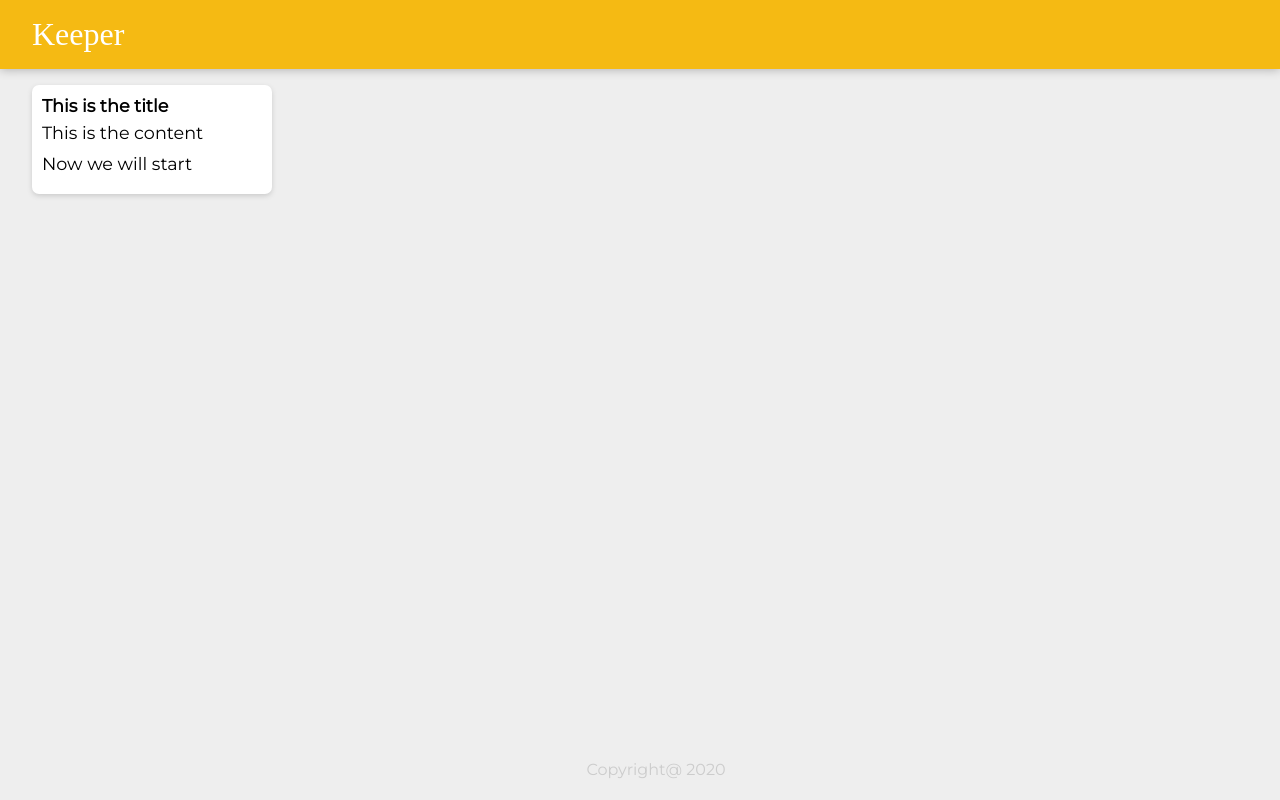
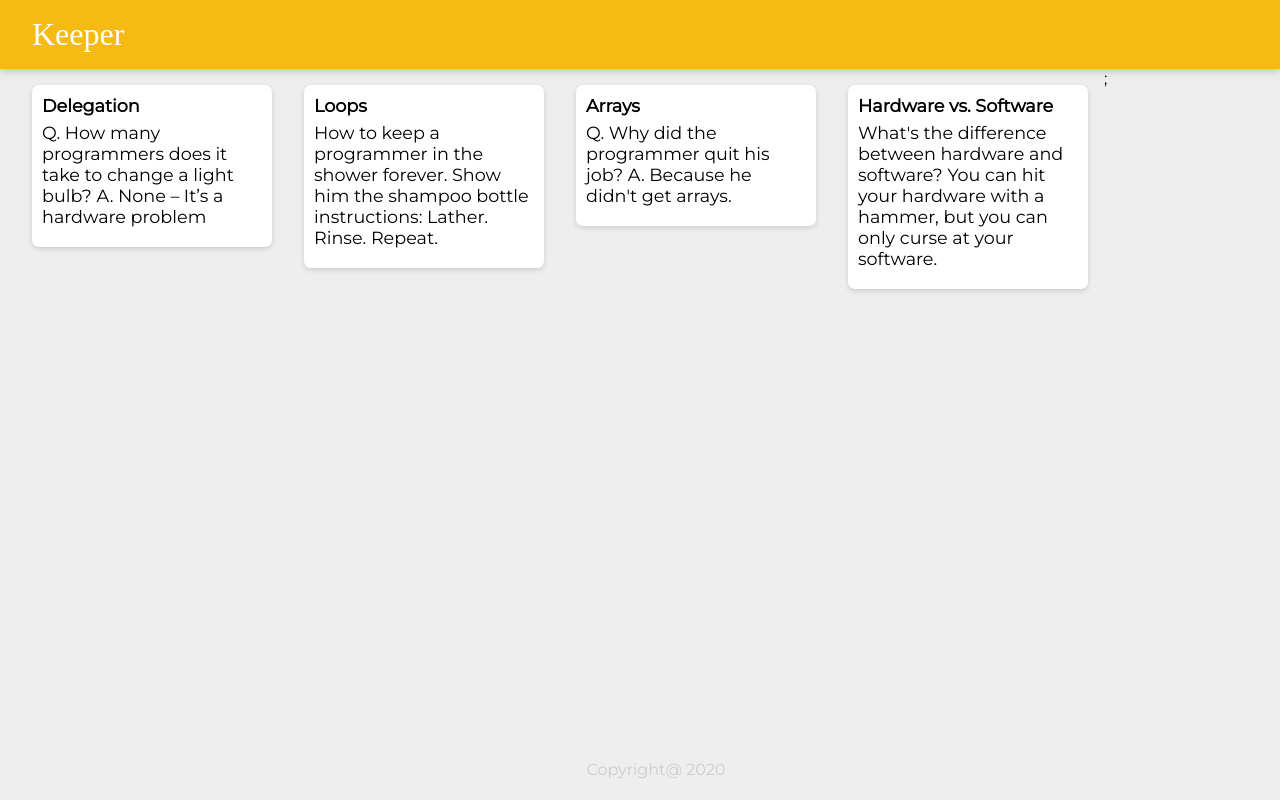
Before and after one commit to AyushGupta7011/Keeper-App, a React (Create React App) app: page / in a window 1280 px wide. Built offline with nearby package versions, Linux system fonts and the light colour scheme; a web font is replaced by a local one.

Commit message:
Adding notes.js

```diff
--- a/src/components/App.jsx
+++ b/src/components/App.jsx
@@ -2,12 +2,21 @@
 import Header from "./Header";
 import Footer from "./Footer";
 import Note from "./Note";
+import notes from "../notes"
+
+function createNotes(noteItem){
+    return(<Note
+        key={noteItem.key}
+        title={noteItem.title}
+        content={noteItem.content}
+    />);
+}
 
 function App(){
     return(
         <div>
             <Header />
-            <Note />
+            {notes.map(createNotes)};
             <Footer />
         </div>
     );
--- a/src/components/Note.jsx
+++ b/src/components/Note.jsx
@@ -1,11 +1,11 @@
 import React from "react";
 
-function Note(){
+function Note(props){
     return(
         <div className="note">
-            <h1>This is the title</h1>
-            <p>This is the content</p>
-            <p>Now we will start</p>
+            <h1>{props.title}</h1>
+            <p>{props.content}</p>
+
         </div>
     );
 }
--- /dev/null
+++ b/src/notes.js
@@ -0,0 +1,29 @@
+const notes = [
+    {
+      key: 1,
+      title: "Delegation",
+      content:
+        "Q. How many programmers does it take to change a light bulb? A. None – It’s a hardware problem"
+    },
+    {
+      key: 2,
+      title: "Loops",
+      content:
+        "How to keep a programmer in the shower forever. Show him the shampoo bottle instructions: Lather. Rinse. Repeat."
+    },
+    {
+      key: 3,
+      title: "Arrays",
+      content:
+        "Q. Why did the programmer quit his job? A. Because he didn't get arrays."
+    },
+    {
+      key: 4,
+      title: "Hardware vs. Software",
+      content:
+        "What's the difference between hardware and software? You can hit your hardware with a hammer, but you can only curse at your software."
+    }
+  ];
+
+
+export default notes;
```
